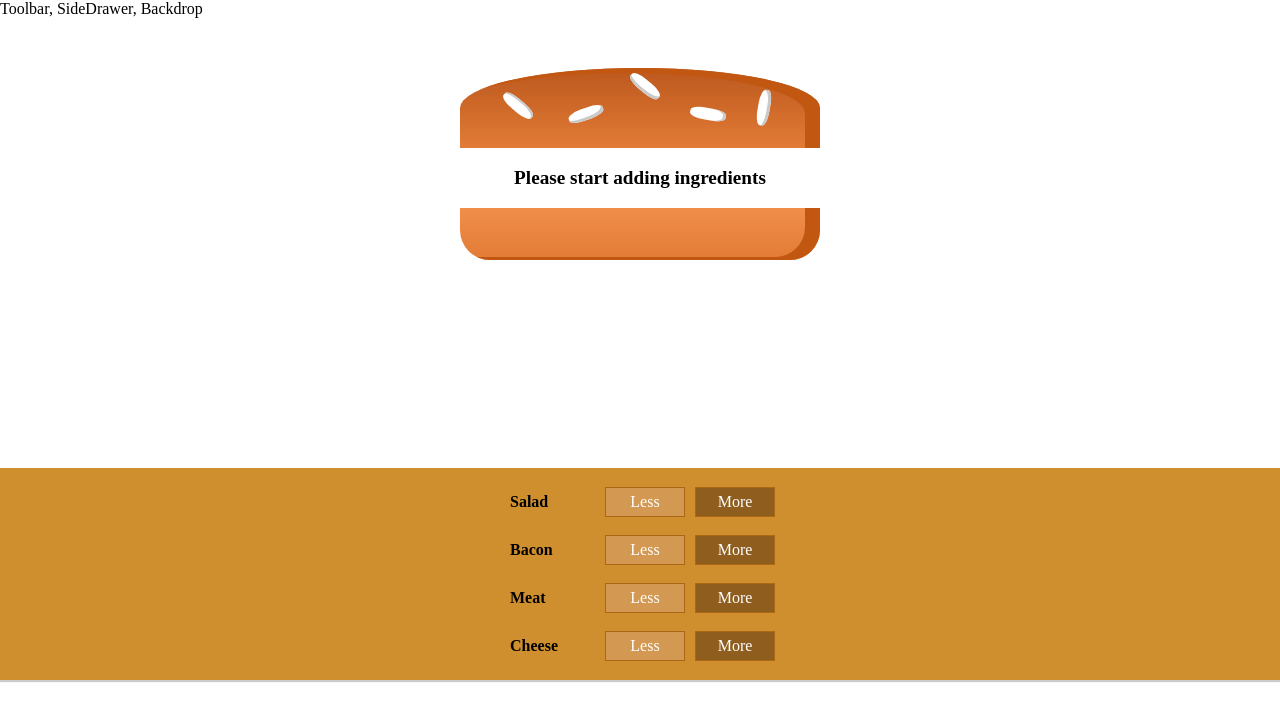
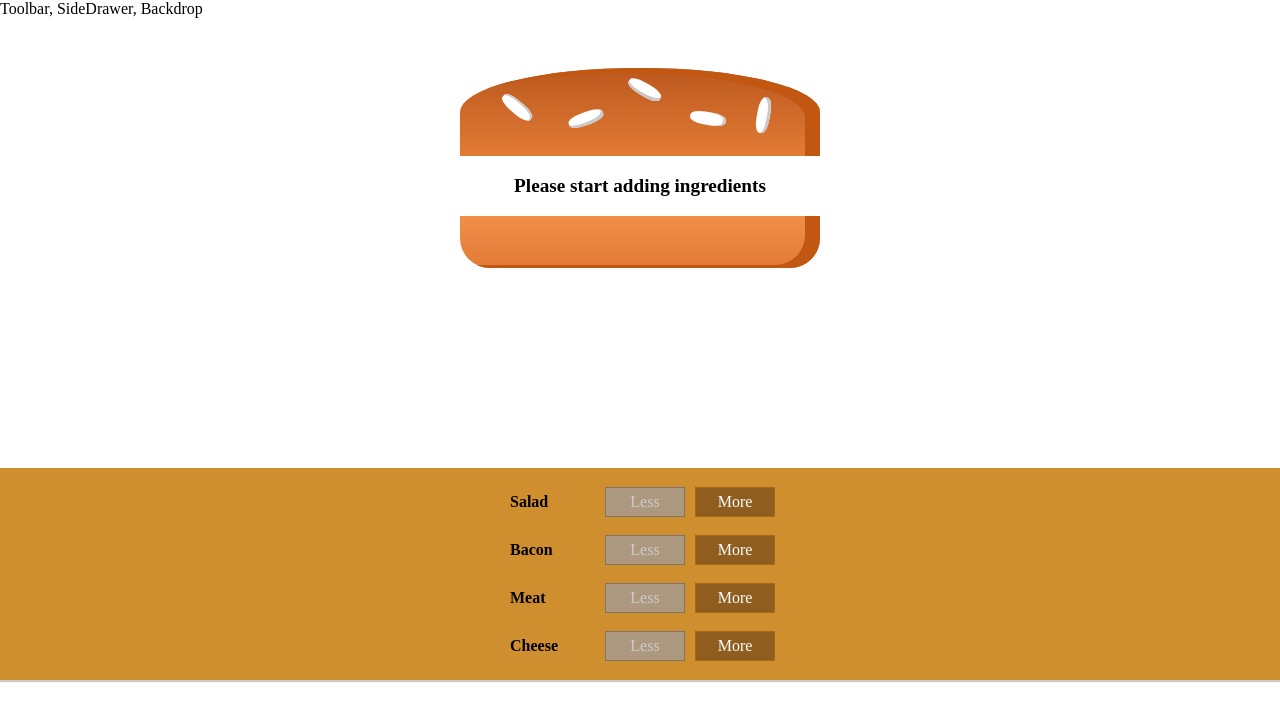
Before and after one commit to aladiha/React-Burger-Builder, a React (Create React App) app: page / in a window 1280 px wide. Shown: the top 720 px of the page. Built offline with nearby package versions, Linux system fonts and the light colour scheme.

Commit message:
managing disabled buttons

```diff
--- a/src/components/Burger/BuildControls/BuildControl/buildControl.js
+++ b/src/components/Burger/BuildControls/BuildControl/buildControl.js
@@ -4,7 +4,12 @@ import classes from './buildControl.module.css'
 const buildControl = (props) => (
     <div className={classes.BuildControl}>
         <div className = {classes.Label}>{props.label}</div>
-        <button onClick={props.less} className = {classes.Less}>Less</button>
+        <button
+        onClick={props.less}
+        className = {classes.Less}
+        disabled={props.disable}>
+            Less
+        </button>
         <button onClick={props.more} className = {classes.More}>More</button>
     </div>
 );
--- a/src/components/Burger/BuildControls/BuildControls.js
+++ b/src/components/Burger/BuildControls/BuildControls.js
@@ -23,6 +23,7 @@ const buildControls = (props) => {
                         less={() => props.less(ctrl.type)}
                         key={ctrl.label}
                         label = {ctrl.label}
+                        disable = {props.disable[ctrl.type]}
                         />
                   )
               )}
--- a/src/components/Burger/BurgerIngredient/BurgerIngredient.module.css
+++ b/src/components/Burger/BurgerIngredient/BurgerIngredient.module.css
@@ -8,7 +8,7 @@
 }
 
 .BreadTop {
-    height: 20%;
+    height: 22%;
     width: 80%;
     background: linear-gradient(#bc581e, #e27b36);
     border-radius: 50% 50% 0 0;
@@ -29,7 +29,7 @@
     box-shadow: inset -2px -3px #c9c9c9;
 }
 
-.Seeds1:after {
+ .Seeds1:after {
     content: "";
     width: 100%;
     height: 100%;
@@ -51,7 +51,7 @@
     left: 180%;
     top: -50%;
     border-radius: 40%;
-    transform: rotate(60deg);
+    transform: rotate(50deg);
     box-shadow: inset -1px -3px #c9c9c9;
   }
 
@@ -74,7 +74,7 @@
     position: absolute;
     background-color: white;
     left: 150%;
-    top: -130%;
+    bottom: 100%;
     border-radius: 40%;
     transform: rotate(90deg);
     box-shadow: inset 1px 3px #c9c9c9;
--- a/src/containers/BurgerBuilder/BurgerBuilder.js
+++ b/src/containers/BurgerBuilder/BurgerBuilder.js
@@ -64,6 +64,13 @@ removeIngredientHandler = (type) => {
 
 
 render(){
+    const disabledInfo = {
+        ...this.state.ingredients
+    };
+
+    for (let key in disabledInfo){
+        disabledInfo[key] = disabledInfo[key] === 0
+    }
 
     return(
         <Aux>
@@ -71,6 +78,7 @@ render(){
             <BuildControls
             more={this.addIngredientHandler}
             less={this.removeIngredientHandler}
+            disable={disabledInfo}
             />
         </Aux>
     );
```
